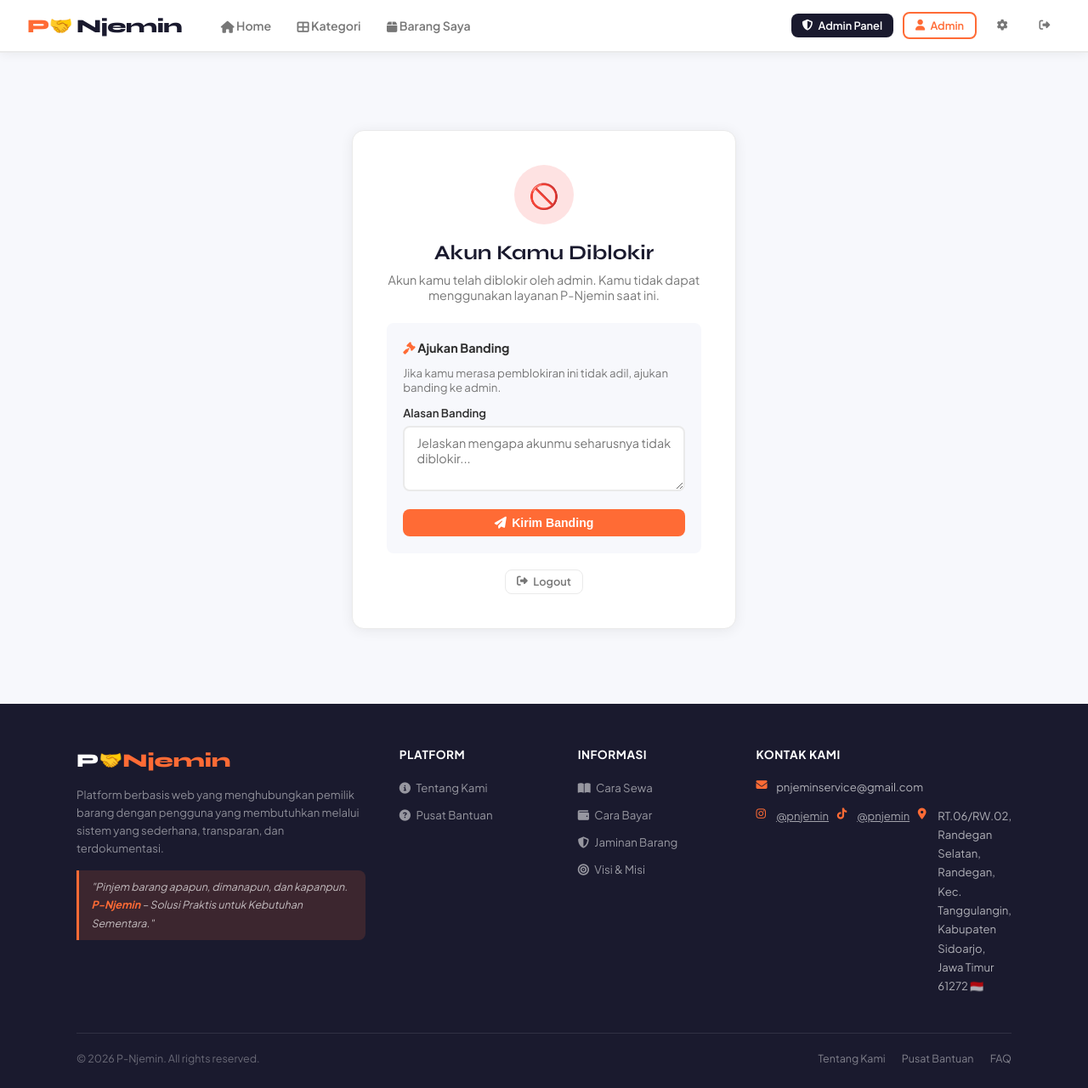
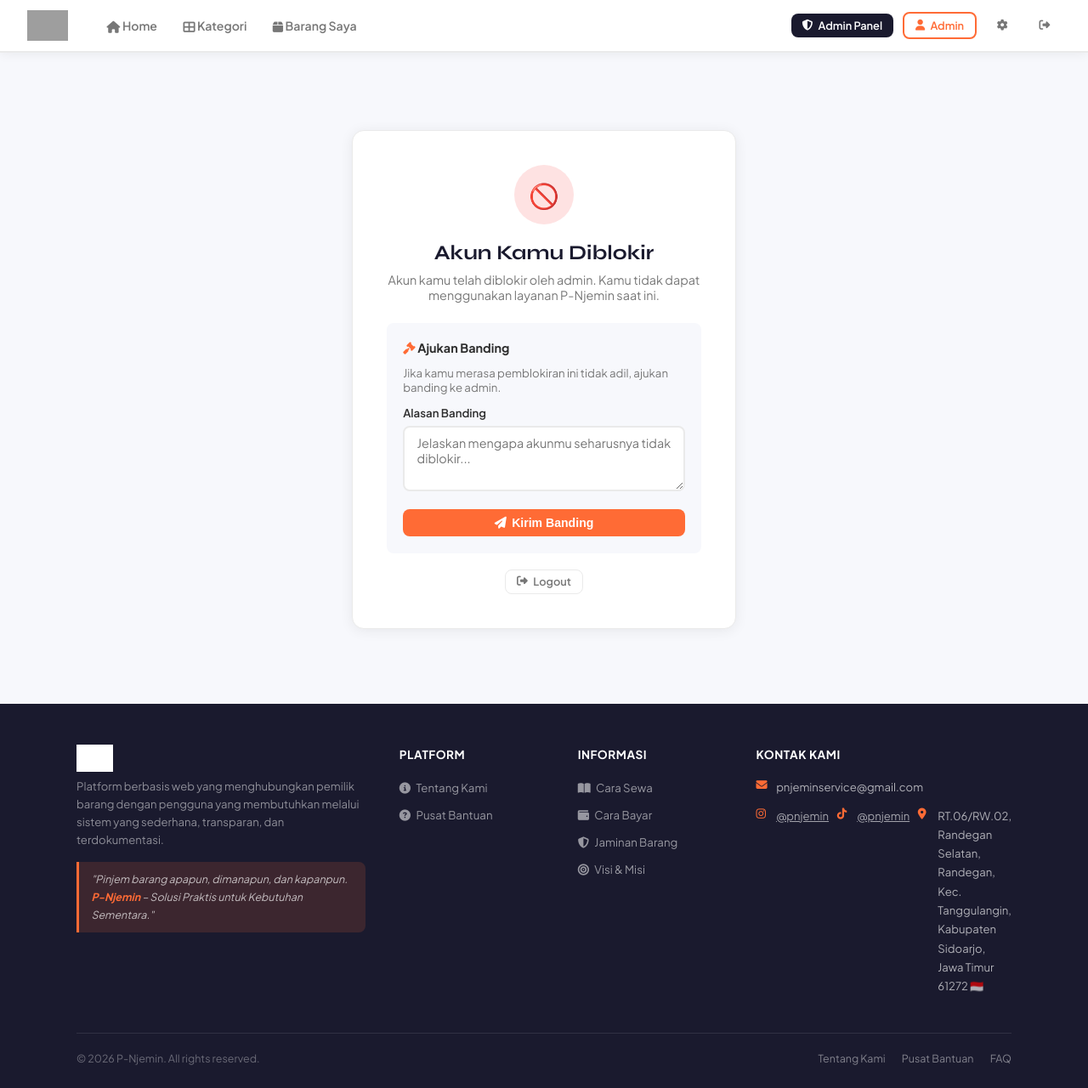
Before and after one commit to Faitz761/pnjemin_v2, a Flask app: page /akun_diblokir in a window 1280 px wide. Shown: the whole page at 85% size. Run offline with Flask 3, Linux system fonts and the light colour scheme; a user stored in the database is signed in; data that the repository does not hold is empty; some libraries are stand-ins or nearby versions; grey boxes are pictures that could not be loaded.

Commit message:
first commit

```diff
--- a/templates/base.html
+++ b/templates/base.html
@@ -243,7 +243,9 @@
 </head>
 <body>
 <nav class="navbar">
-    <a href="{{ url_for('home') }}" class="navbar-brand">P🤝<span>Njemin</span></a>
+    <a href="{{ url_for('home') }}" class="navbar-brand">
+    <img src="{{ url_for('static', filename='images/pnjemin_logo.png') }}" alt="P-Njemin" style="height:36px;">
+</a>
     <ul class="navbar-nav">
         <li><a href="{{ url_for('home') }}" {% if request.endpoint == 'home' and not request.args.get('kategori') %}class="active"{% endif %}><i class="fas fa-home"></i> Home</a></li>
         <li><a href="{{ url_for('home', kategori='Elektronik') }}" {% if request.args.get('kategori') %}class="active"{% endif %}><i class="fas fa-th-large"></i> Kategori</a></li>
@@ -308,7 +310,7 @@
     <div class="footer-inner">
         <!-- Kolom 1: Brand -->
         <div>
-            <span class="footer-brand">P🤝<span>Njemin</span></span>
+            <img src="{{ url_for('static', filename='images/pnjemin_logo.png') }}" alt="P-Njemin" style="height:32px; filter: brightness(0) invert(1);">
             <p class="footer-desc">
                 Platform berbasis web yang menghubungkan pemilik barang dengan pengguna yang membutuhkan melalui sistem yang sederhana, transparan, dan terdokumentasi.
             </p>
```
